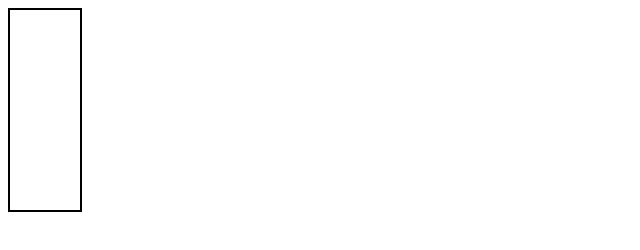
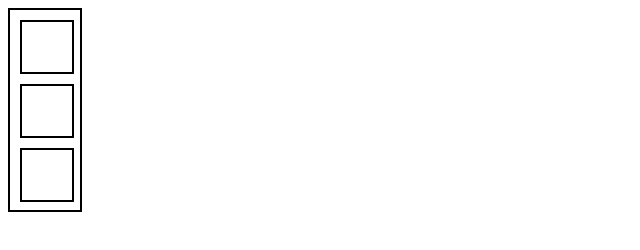
Before and after one commit to binayjy8/CSS-PR, a plain HTML site: page index.html in a window 1280 px wide. Shown: the whole page, without its empty margins (0-640 px from the left). Drawn offline with Linux system fonts and the light colour scheme.

Commit message:
add again

```diff
--- a/style.css
+++ b/style.css
@@ -3,3 +3,10 @@
     width: 70px;
     border: 2px solid black;
 }
+
+.em {
+    height: 50px;
+    width: 50px;
+    border: 2px solid black;
+    margin: 10px;
+}
```
